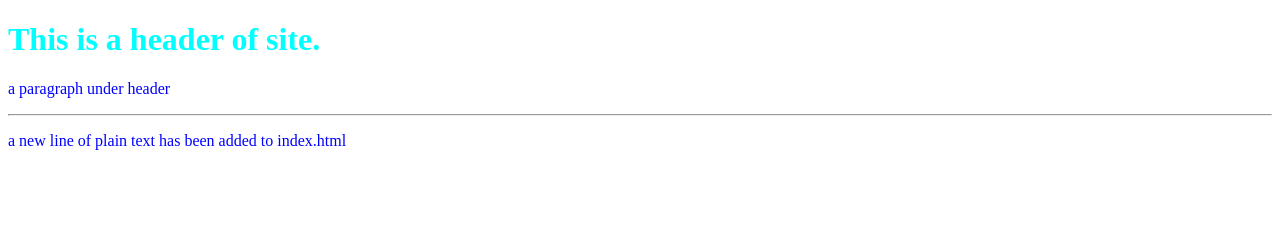
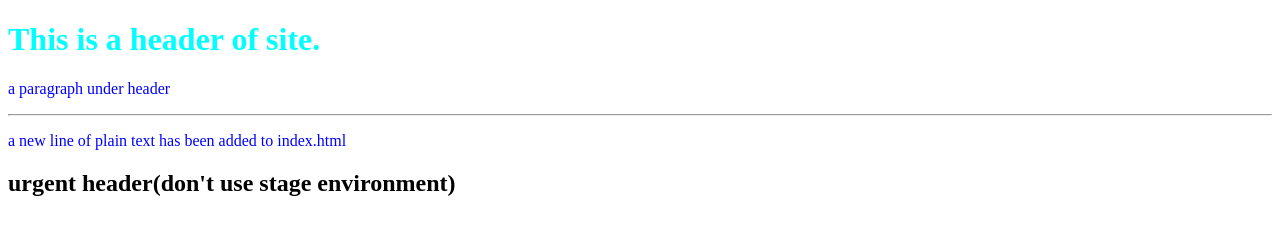
Before and after one commit to SepehrMahmoud-i/hello-world, a plain HTML site: page index.html in a window 1280 px wide. Drawn offline with Linux system fonts and the light colour scheme.

Commit message:
an urgent header added to index.html

```diff
--- a/index.html
+++ b/index.html
@@ -9,5 +9,6 @@
   <p>a paragraph under header</p>
   <hr>
   <p>a new line of plain text has been added to index.html</p>
+  <h2>urgent header(don't use stage environment)</2>
 </body>
 </html>
```
